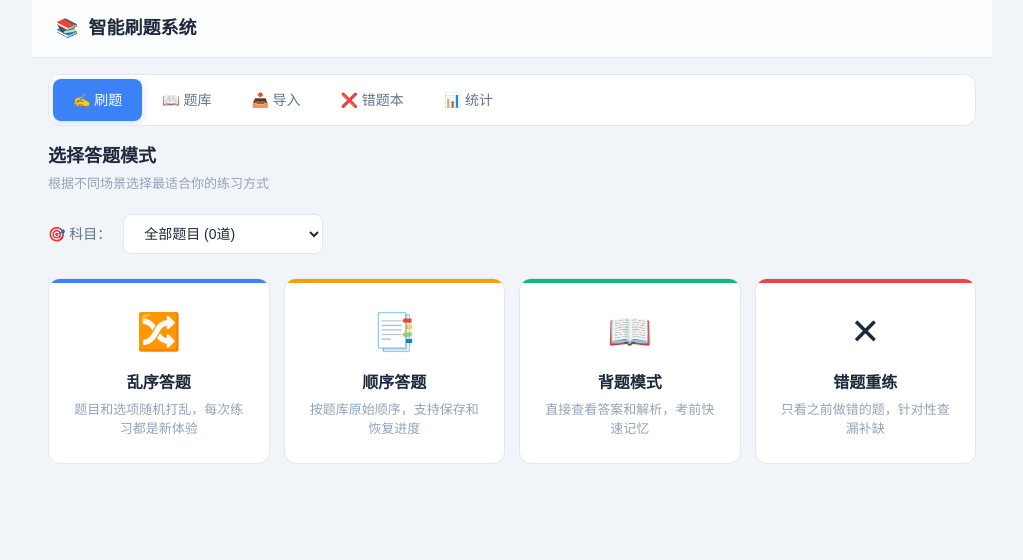
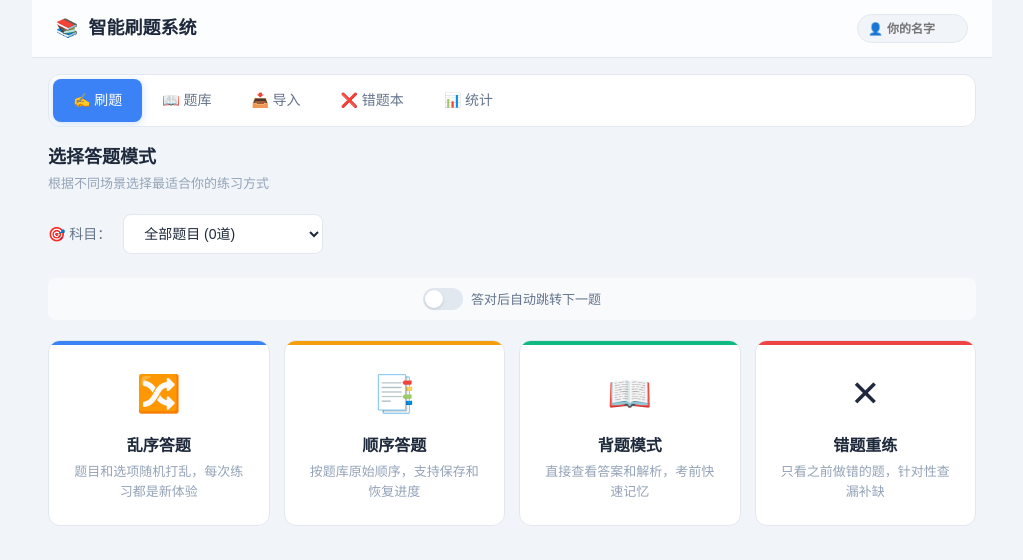
Before and after one commit to jiangshuai02/quiz-system, a Flask app: page / in a window 1280 px wide. Shown: the top 560 px of the page, without its empty margins (128-1151 px from the left). Run offline with Flask 3, Linux system fonts and the light colour scheme; data comes from the database, SQL or seed files in the repository; data that the repository does not hold is empty; some libraries are stand-ins or nearby versions.

Commit message:
feat: 题号显示+自动跳转下一题+多用户模式
1. 题目显示「第X题」题号（蓝色加粗）
2. 新增「答对后自动跳转下一题」开关（localStorage记忆）
3. 多用户模式：
   - 顶部可输入用户名（如张三、李四）
   - 错题本/统计显示当前用户名
   - 每个用户独立记录错题和统计
   - 支持清除某用户的所有数据
4. 后端新增 set_username / clear_my_data API

```diff
--- a/app.py
+++ b/app.py
@@ -1,6 +1,6 @@
 #!/usr/bin/env python3
 # -*- coding: utf-8 -*-
-from flask import Flask, render_template, request, jsonify, redirect, url_for
+from flask import Flask, render_template, request, jsonify, redirect, url_for, session
 from flask_sqlalchemy import SQLAlchemy
 from flask_login import LoginManager, UserMixin, login_user, logout_user, login_required, current_user
 from werkzeug.security import generate_password_hash, check_password_hash
@@ -969,8 +969,32 @@ def get_me():
     return jsonify({
         'id': current_user.id,
         'username': current_user.username,
-        'role': current_user.role
+        'role': current_user.role,
+        'display_name': session.get('display_name', '')
     })
+
+
+@app.route('/api/set_username', methods=['POST'])
+@login_required
+def set_username():
+    """设置当前显示用户名（用于区分错题/统计）"""
+    d = request.json
+    name = (d.get('name', '') or '').strip()
+    if not name:
+        return jsonify({'error': '名称不能为空'}), 400
+    if len(name) > 30:
+        return jsonify({'error': '名称不能超过30个字符'}), 400
+    session['display_name'] = name
+    return jsonify({'success': True, 'name': name})
+
+
+@app.route('/api/clear_my_data', methods=['POST'])
+@login_required
+def clear_my_data():
+    """清除当前用户的所有答题记录"""
+    count = Record.query.filter_by(user_id=current_user.id).delete()
+    db.session.commit()
+    return jsonify({'success': True, 'count': count, 'message': f'已清除 {count} 条记录'})
 
 @app.route('/api/move_question', methods=['POST'])
 @login_required
--- a/templates/index.html
+++ b/templates/index.html
@@ -85,6 +85,14 @@ button{cursor:pointer;font:inherit;transition:var(--transition)}
 .subject-bar select{padding:10px 16px;border:1px solid var(--border);border-radius:var(--radius-sm);font-size:14px;background:var(--card);
   cursor:pointer;min-width:200px;color:var(--text);outline:none;transition:var(--transition)}
 .subject-bar select:focus{border-color:var(--primary);box-shadow:0 0 0 3px rgba(59,130,246,.1)}
+
+/* ========== Setting Row (Toggle) ========== */
+.setting-row{display:flex;align-items:center;justify-content:center;margin-bottom:20px;padding:10px 16px;background:#f8fafc;border-radius:var(--radius-sm)}
+.toggle-label{cursor:pointer;display:flex;align-items:center;gap:8px;font-size:13px;color:var(--text-secondary);user-select:none}
+.toggle-label:hover{color:var(--text)}
+.toggle-track{width:40px;height:22px;background:var(--border);border-radius:11px;position:relative;transition:.25s}
+.toggle-thumb{width:18px;height:18px;background:#fff;border-radius:50%;position:absolute;top:2px;left:2px;transition:.25s;box-shadow:0 1px 3px rgba(0,0,0,.15)}
+.toggle-thumb.active{left:20px;background:var(--primary)}
 
 /* ========== Question Card ========== */
 .q-card{background:var(--card);border:1px solid var(--border);border-radius:var(--radius);padding:28px 30px;
@@ -287,8 +295,13 @@ button{cursor:pointer;font:inherit;transition:var(--transition)}
 <!-- ========== Top Bar ========== -->
 <div class="topbar">
   <div class="topbar-left"><span>📚</span> 智能刷题系统</div>
-  <div class="topbar-right">
-    <!-- 简洁顶栏 -->
+  <div class="topbar-right" style="display:flex;align-items:center;gap:8px">
+    <div style="display:flex;align-items:center;gap:4px;background:var(--bg);padding:4px 10px;border-radius:20px;border:1px solid var(--border)">
+      <span style="font-size:12px;color:var(--text-muted)">👤</span>
+      <input id="user-name-input" type="text" placeholder="你的名字" value=""
+        style="border:none;outline:none;background:none;font-size:12px;font-weight:600;width:70px;color:var(--text)"
+        onblur="switchUser(this.value)" onkeydown="if(event.key==='Enter')switchUser(this.value)">
+    </div>
   </div>
 </div>
 
@@ -321,6 +334,13 @@ button{cursor:pointer;font:inherit;transition:var(--transition)}
       <select id="sub-select" onchange="sub=this.value">
         <option value="__all__">全部题目</option>
       </select>
+    </div>
+
+    <div class="setting-row">
+      <label class="toggle-label" onclick="toggleAutoNext()">
+        <span class="toggle-track"><span class="toggle-thumb" id="auto-next-toggle"></span></span>
+        <span>答对后自动跳转下一题</span>
+      </label>
     </div>
 
     <div class="mode-grid">
@@ -480,7 +500,10 @@ button{cursor:pointer;font:inherit;transition:var(--transition)}
   <div class="section-header">
     <div>
       <div class="section-title">❌ 错题本</div>
-      <div class="section-subtitle">记录你做错的题目，方便反复练习</div>
+      <div class="section-subtitle" id="wrong-subtitle">记录你做错的题目，方便反复练习</div>
+    </div>
+    <div class="section-actions">
+      <button class="btn btn-danger btn-sm" onclick="clearMyData()" id="btn-clear-data">🗑️ 清除我的数据</button>
     </div>
   </div>
   <div id="wrong-list"></div>
@@ -493,8 +516,12 @@ button{cursor:pointer;font:inherit;transition:var(--transition)}
   <div class="section-header">
     <div>
       <div class="section-title">📊 学习统计</div>
-      <div class="section-subtitle">你的学习进度和答题概况</div>
+      <div class="section-subtitle" id="stats-user-label">你的学习进度和答题概况</div>
     </div>
+    <div class="section-actions">
+      <button class="btn btn-danger btn-sm" onclick="clearMyData()">🗑️ 清除数据</button>
+    </div>
+  </div>
   </div>
   <div class="stat-grid" id="stat-grid"></div>
 </div>
@@ -505,6 +532,8 @@ button{cursor:pointer;font:inherit;transition:var(--transition)}
 // ==================== Global State ====================
 let qs = [], idx = 0, ans = null, role = 'user', sub = '__all__', mode = '';
 let answered = 0, correct = 0, allSubs = [];
+let autoNext = false; // 自动跳转下一题
+let currentUserName = ''; // 当前用户名
 
 // ==================== Init ====================
 document.addEventListener('DOMContentLoaded', async () => {
@@ -514,6 +543,12 @@ document.addEventListener('DOMContentLoaded', async () => {
     const d = await r.json();
     role = d.role || 'admin';
   } catch(e) { role = 'admin'; }
+
+  // 加载保存的用户名和设置
+  currentUserName = localStorage.getItem('current_user_name') || '';
+  autoNext = localStorage.getItem('auto_next') === 'true';
+  if (currentUserName) document.getElementById('user-name-input').value = currentUserName;
+  updateAutoNextUI();
 
   // 显示admin元素（因为自动登录为admin）
   document.querySelectorAll('.admin-only').forEach(e => { e.style.display = 'block'; e.classList.remove('admin-only'); });
@@ -549,6 +584,39 @@ async function checkAuth() {
     document.getElementById('user-badge').textContent = d.username + (d.role === 'admin' ? ' 管理员' : '');
     if (role === 'admin') document.querySelectorAll('.admin-only').forEach(e => { e.style.display = 'block'; e.classList.remove('admin-only'); });
   } catch(e) { console.error('Auth check failed', e); }
+}
+
+// ==================== User & Settings ====================
+function switchUser(name) {
+  name = (name || '').trim();
+  if (!name) { name = '用户' + Math.floor(Math.random() * 10000); }
+  currentUserName = name;
+  document.getElementById('user-name-input').value = name;
+  localStorage.setItem('current_user_name', name);
+  // 通知后端
+  fetch('/api/set_username', { method:'POST', headers:{'Content-Type':'application/json'}, body:JSON.stringify({name:name}) }).catch(()=>{});
+  toast('👤 当前用户：' + name);
+}
+
+function toggleAutoNext() {
+  autoNext = !autoNext;
+  localStorage.setItem('auto_next', autoNext ? 'true' : 'false');
+  updateAutoNextUI();
+}
+
+function updateAutoNextUI() {
+  const t = document.getElementById('auto-next-toggle');
+  if (t) { t.className = 'toggle-thumb' + (autoNext ? ' active' : ''); }
+}
+
+async function clearMyData() {
+  if (!confirm('确定要清除「' + (currentUserName||'当前用户') + '」的所有答题记录？此操作不可恢复！')) return;
+  try {
+    const r = await fetch('/api/clear_my_data', { method: 'POST' });
+    const d = await r.json();
+    toast(d.message || '已清除数据');
+    loadWrong(); loadStats();
+  } catch(e) { toast('清除失败'); }
 }
 
 // ==================== Page Switching ====================
@@ -674,7 +742,7 @@ function showQ() {
   badge.className = 'q-badge ' + q.type;
 
   document.getElementById('q-num').textContent = (idx + 1) + '/' + qs.length;
-  document.getElementById('q-text').textContent = q.question || '(空)';
+  document.getElementById('q-text').innerHTML = '<span style="color:var(--primary);font-weight:700;margin-right:6px">第' + (idx + 1) + '题</span>' + escHtml(q.question || '(空)');
 
   // Progress bar
   document.getElementById('pbar-fill').style.width = ((idx + 1) / qs.length * 100) + '%';
@@ -797,6 +865,11 @@ async function submitAns() {
     document.getElementById('btn-submit').style.display = 'none';
     document.getElementById('btn-next').style.display = 'inline-flex';
     document.getElementById('btn-retry').style.display = 'inline-flex';
+
+    // Auto-advance if correct
+    if (d.is_correct && autoNext) {
+      setTimeout(() => nextQ(), 800);
+    }
   } catch(e) {
     console.error(e);
     toast('提交失败，请重试');
@@ -1014,6 +1087,8 @@ async function loadWrong() {
     const r = await fetch('/api/wrong_questions');
     const ws = await r.json();
     const c = document.getElementById('wrong-list');
+    const subEl = document.getElementById('wrong-subtitle');
+    if (subEl) subEl.textContent = (currentUserName||'你') + '的错题记录，方便反复练习';
     if (!ws.length) {
       c.innerHTML = '<div class="empty-state"><span class="icon">🎉</span><div class="msg">还没有错题记录</div><div class="sub">继续加油！</div></div>';
       return;
@@ -1040,6 +1115,8 @@ async function loadStats() {
   try {
     const r = await fetch('/api/statistics');
     const st = await r.json();
+    const labelEl = document.getElementById('stats-user-label');
+    if (labelEl) labelEl.textContent = (currentUserName||'你') + '的学习进度和答题概况';
     document.getElementById('stat-grid').innerHTML =
       '<div class="stat-card"><div class="stat-num">' + st.total + '</div><div class="stat-label">📚 总题库</div></div>' +
       '<div class="stat-card"><div class="stat-num">' + st.answered + '</div><div class="stat-label">✍️ 已答题</div></div>' +
```
